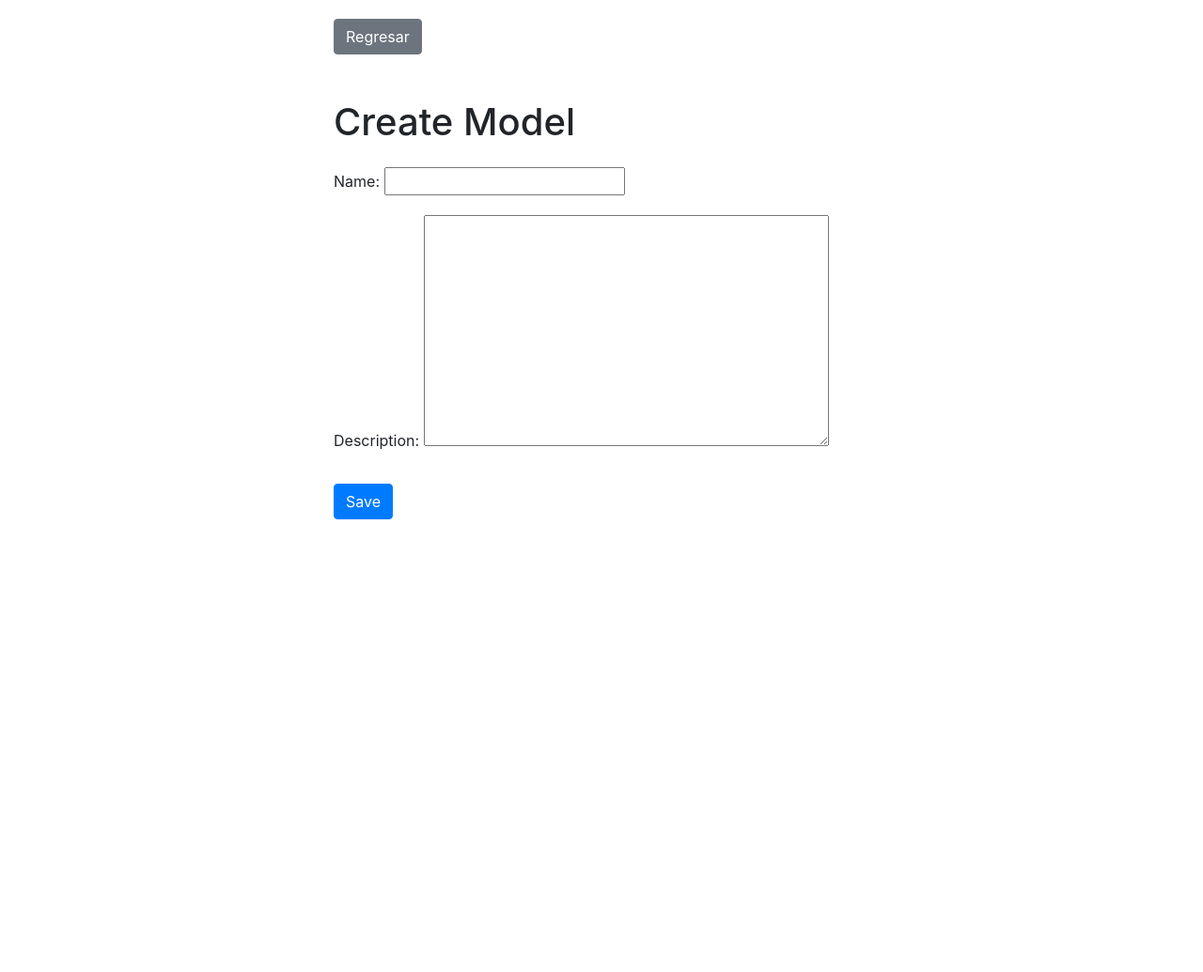
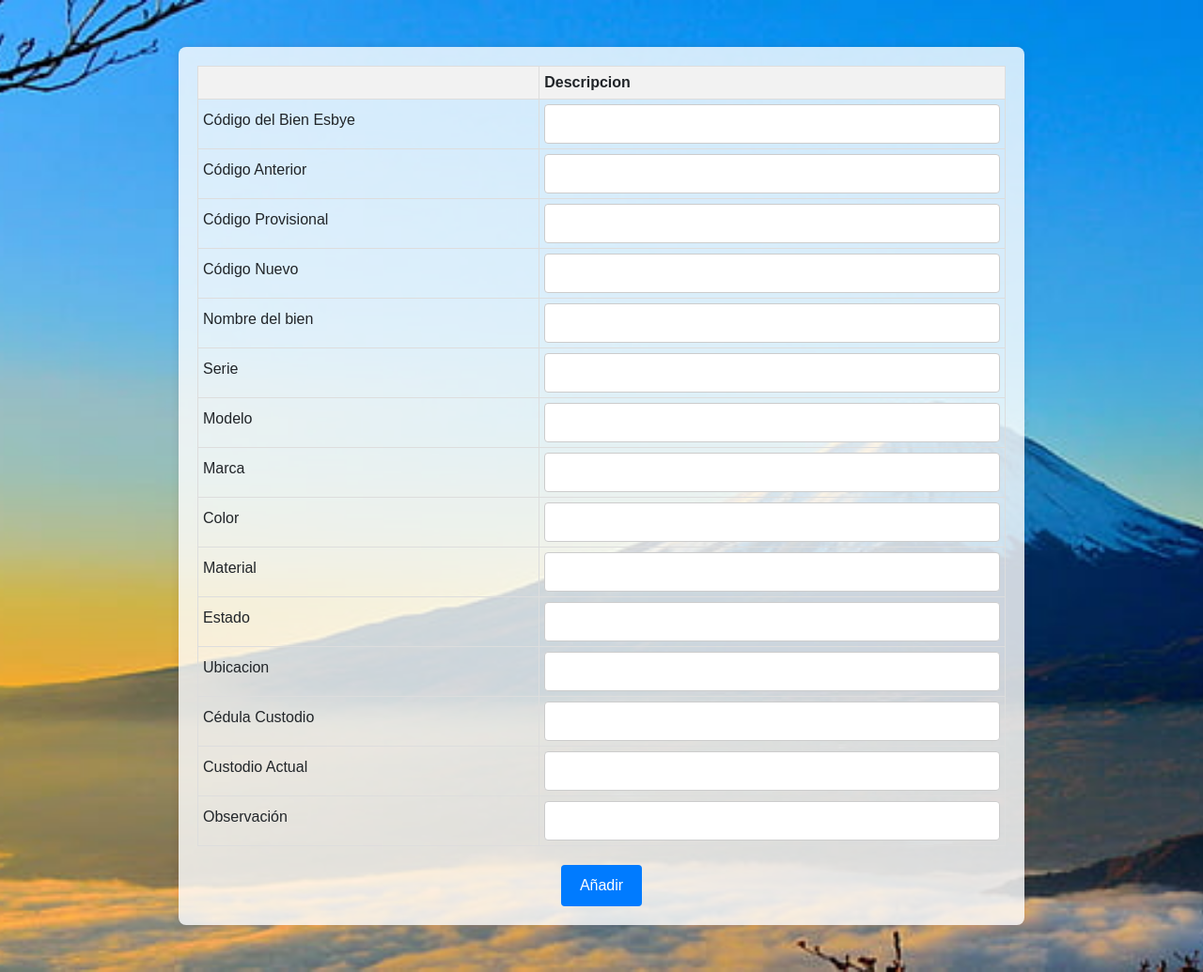
Before and after one commit to JoelCaza/Sistema_Inamhi, a Django app: page /create/ in a window 1280 px wide. Shown: the whole page at 94% size. Before the commit the page ends 553 px from the top, so only its background shows below. Run offline with Django 5.2, Linux system fonts and the light colour scheme; some libraries are stand-ins or nearby versions.

Commit message:
agregar
agregar

```diff
--- a/myproject/myapp/templates/model_form.html
+++ b/myproject/myapp/templates/model_form.html
@@ -9,25 +9,154 @@
     <link href="https://stackpath.bootstrapcdn.com/bootstrap/4.5.2/css/bootstrap.min.css" rel="stylesheet">
     <style>
         /* Custom CSS for additional styling */
-        body {
-            padding: 20px;
-        }
-        .container {
-            max-width: 600px;
-        }
-        .btn-save {
-            margin-top: 10px;
-        }
+        /* styles.css */
+body {
+    font-family: Arial, sans-serif;
+    margin: 50px;
+    padding: 0;
+    display: flex;
+    justify-content: center;
+    align-items: center;
+    height: 100;
+    background-image: url('imagenes/volcan.jpg');
+    background-size: cover;
+    background-position: center;
+    background-repeat: no-repeat;
+
+
+}
+
+.container {
+
+    background-color: rgba(255, 255, 255, 0.8);
+    padding: 20px;
+    box-shadow: 0 0 10px rgba(97, 11, 11, 0.1);
+    border-radius: 8px;
+    width: 900px;
+    overflow: hidden;
+
+}
+
+table {
+    width: 100%;
+    border-collapse: collapse;
+    margin-bottom: 20px;
+}
+
+th, td {
+    border: 1px solid #ddd;
+    padding: 5px;
+    text-align: left;
+
+}
+
+th {
+    background-color: rgba(242, 242, 242, 0.8);
+    background-color: #f2f2f2;
+    font-weight: bold;
+}
+
+.column-small {
+    width: 100px; /* Ajusta este valor para reducir el ancho de la primera columna */
+}
+
+input[type="text"] {
+    width: 100%;
+    padding: 8px;
+    box-sizing: border-box;
+    border: 1px solid #ccc;
+    border-radius: 4px;
+}
+
+.button-container {
+    display: flex;
+    justify-content: center;
+    align-items: center;
+    width: 100%;
+}
+
+button {
+    padding: 10px 20px;
+    background-color: #007BFF;
+    color: #fff;
+    border: none;
+    border-radius: 4px;
+    cursor: pointer;
+    transition: background-color 0.3s ease;
+}
+
+button:hover {
+    background-color: #0056b3;
+}
+
     </style>
 </head>
 <body>
     <div class="container">
-        <a href="{% url 'model_list' %}" class="btn btn-secondary btn-actions">Regresar</a>
-        <h1 class="mt-5 mb-4">{% if form.instance.pk %}Actualizar{% else %}Create Model{% endif %}</h1>
-        <form method="post">
-            {% csrf_token %}
-            {{ form.as_p }}
-            <input type="submit" class="btn btn-primary btn-save" value="Save">
+        <form id="data-form">
+            <table>
+                <thead>
+                    <tr>
+                        <th></th>
+
+                        <th>Descripcion</th>
+                    </tr>
+                </thead>
+                <tbody>
+                    <!-- Columnas para el ingreso de datos -->
+                    <tr>
+                        <td><label type="text"> Código del Bien Esbye</td>
+                        <td><input type="text" name="fila1" id="1"></td>
+                    </tr>
+                    <tr>
+                        <td><label type="text" > Código Anterior</td>
+                            <td><input type="text" name="fila2" id="2"></td>
+                    </tr>
+                    <tr>
+                        <td><label type="text" > Código Provisional </td>
+                            <td><input type="text" name="fila3" id="3"></td>
+                    </tr> <tr>
+                        <td><label type="text" > Código Nuevo</td>
+                            <td><input type="text" name="fila4" id="4"></td>
+                    </tr> <tr>
+                        <td><label type="text" > Nombre del bien</td>
+                            <td><input type="text" name="fila5" id="5"></td>
+                    </tr> <tr>
+                        <td><label type="text"> Serie</td>
+                            <td><input type="text" name="fila6" id="6"></td>
+                    </tr> <tr>
+                        <td><label type="text" > Modelo</td>
+                            <td><input type="text" name="fila7" id="7"></td>                  </tr>
+                    <tr>
+                        <td><label type="text" > Marca </td>
+                            <td><input type="text" name="fila8" id="8"></td>
+                    </tr> <tr>
+                        <td><label type="text" > Color </td>
+                            <td><input type="text" name="fila9" id="9"></td>
+                    </tr> <tr>
+                        <td><label type="text" > Material</td>
+                            <td><input type="text" name="fila10" id="10"></td>
+                    </tr> <tr>
+                        <td><label type="text" > Estado</td>
+                            <td><input type="text" name="fila11" id="11"></td>
+                    </tr> <tr>
+                        <td><label type="text" > Ubicacion</td>
+                            <td><input type="text" name="fila12" id="12"></td>
+                    </tr>                    <tr>
+                        <td><label type="text" > Cédula Custodio </td>
+                            <td><input type="text" name="fila13" id="13"></td>
+                    </tr> <tr>
+                        <td><label type="text"> Custodio Actual</td>
+                            <td><input type="text" name="fila14" id="14"></td>
+                    </tr> <tr>
+                        <td><label type="text" > Observación</td>
+                            <td><input type="text" name="fila15" id="15"></td>
+                    </tr>
+                </tbody>
+            </table>
+            <div class="button-container">
+                <button type="submit">Añadir</button>
+            </div>
         </form>
     </div>
 
--- a/myproject/myapp/templates/model_login.html
+++ b/myproject/myapp/templates/model_login.html
@@ -4,7 +4,7 @@
     <meta charset="UTF-8">
     <meta name="viewport" content="width=device-width, initial-scale=1.0">
     <title>Document</title>
-    <link rel="stylesheet" href="../utilities/styles/style_login.css">
+    <link rel="stylesheet" href="./utilities/styles/style_login.css">
 </head>
 <body>
     <!-- este es apra que me controle el proyecto  -->
```
